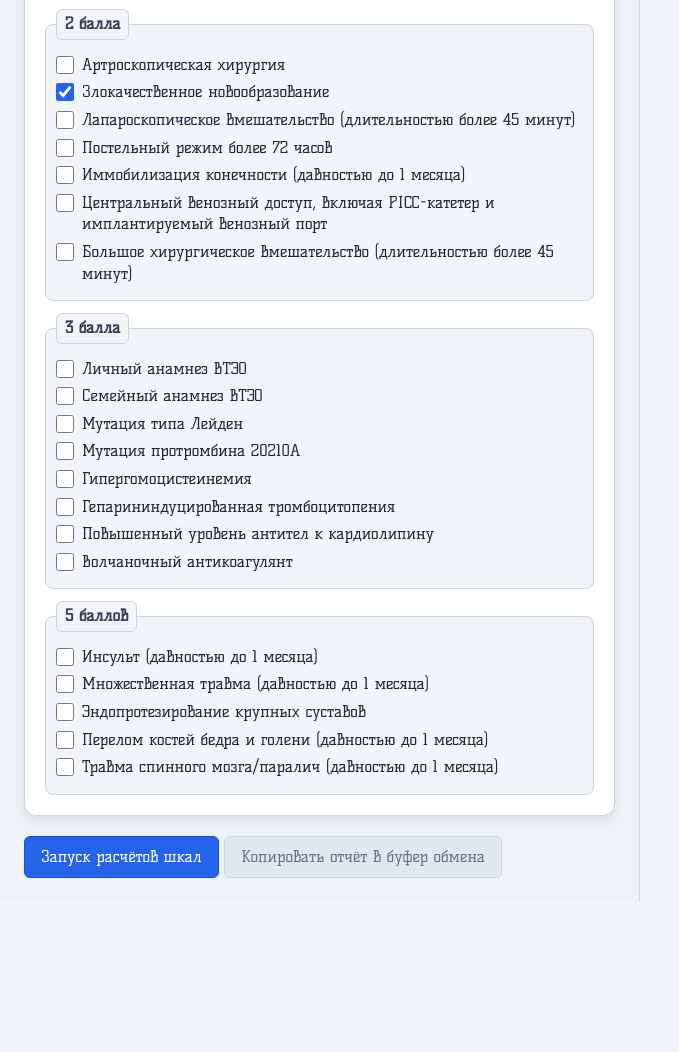
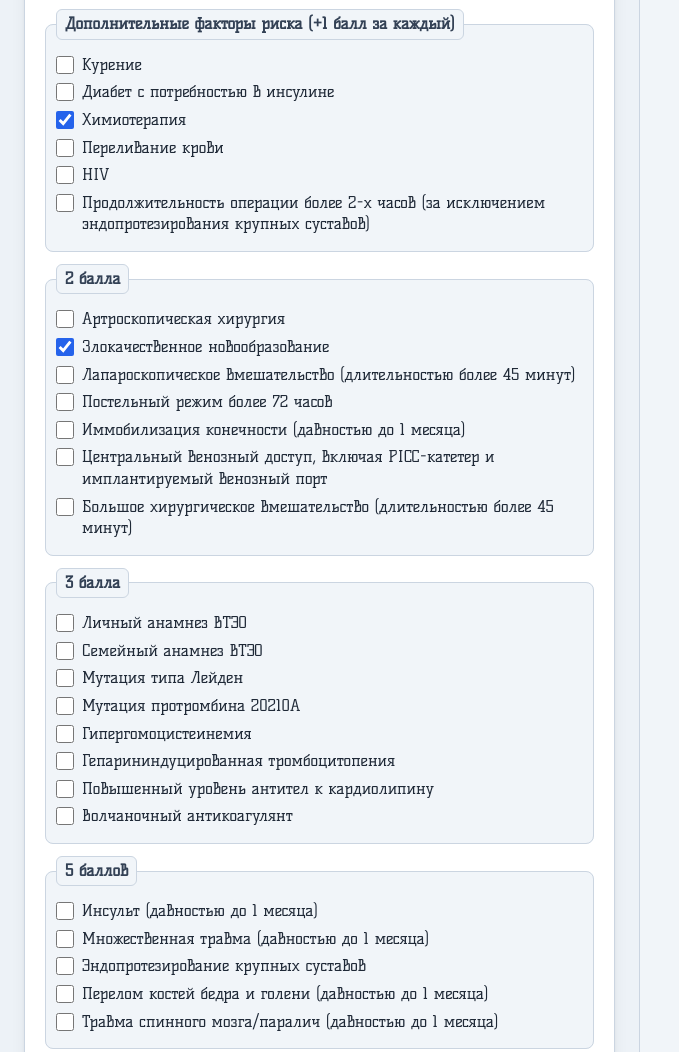
Before and after one commit to RZhihorev/scalestorm, a plain HTML site: page index.html in a window 1280 px wide. Shown: the part 4180-5232 px from the top of the page, without its empty margins (0-679 px from the left). Before the commit the page ends 5082 px from the top, so only its background shows below. Drawn offline with Linux system fonts and the light colour scheme.

Commit message:
wip: add additional caprini factors panel

```diff
--- a/index.html
+++ b/index.html
@@ -985,7 +985,8 @@
                     <h2>Расчёт риска развития ВТЭО по Caprini</h2>
 
                     <div class="caprini-layout">
-                        <fieldset>
+                        <!-- Верхняя строка: первая колонка -->
+                        <fieldset class="caprini-one">
                             <legend>1 балл</legend>
 
                             <label>
@@ -1025,7 +1026,8 @@
                                     type="checkbox"
                                     id="caprini-lung-disease"
                                 >
-                                Серьёзное заболевание лёгких (в том числе пневмония давностью до 1 месяца)
+                                Серьёзное заболевание лёгких
+                                (в том числе пневмония давностью до 1 месяца)
                             </label>
 
                             <label>
@@ -1034,7 +1036,8 @@
                                     id="caprini-contraception-hrt"
                                     disabled
                                 >
-                                Приём оральных контрацептивов, гормонозаместительная терапия
+                                Приём оральных контрацептивов,
+                                гормонозаместительная терапия
                             </label>
 
                             <label>
@@ -1052,7 +1055,9 @@
                                     id="caprini-obstetrics-pathology"
                                     disabled
                                 >
-                                В анамнезе: необъяснимые мертворождения, выкидыши (от 3 и более), преждевременные роды с токсикозом или задержка внутриутробного развития
+                                В анамнезе: необъяснимые мертворождения,
+                                выкидыши (от 3 и более), преждевременные роды
+                                с токсикозом или задержка внутриутробного развития
                             </label>
 
                             <label>
@@ -1068,7 +1073,8 @@
                                     type="checkbox"
                                     id="caprini-heart-failure"
                                 >
-                                Хроническая сердечная недостаточность (давностью до 1 месяца)
+                                Хроническая сердечная недостаточность
+                                (давностью до 1 месяца)
                             </label>
 
                             <label>
@@ -1092,7 +1098,8 @@
                                     type="checkbox"
                                     id="caprini-big-surgery-story"
                                 >
-                                Большое хирургическое вмешательство давностью до 1 месяца в анамнезе
+                                Большое хирургическое вмешательство
+                                давностью до 1 месяца в анамнезе
                             </label>
 
                             <label>
@@ -1104,7 +1111,8 @@
                             </label>
                         </fieldset>
 
-                        <div class="caprini-secondary">
+                        <!-- Верхняя строка: вторая колонка -->
+                        <div class="caprini-upper-right">
                             <fieldset>
                                 <legend>2 балла</legend>
 
@@ -1130,7 +1138,8 @@
                                         type="checkbox"
                                         id="caprini-laparo-surgery"
                                     >
-                                    Лапароскопическое вмешательство (длительностью более 45 минут)
+                                    Лапароскопическое вмешательство
+                                    (длительностью более 45 минут)
                                 </label>
 
                                 <label>
@@ -1154,7 +1163,8 @@
                                         type="checkbox"
                                         id="caprini-cath-cent-veins"
                                     >
-                                    Центральный венозный доступ, включая PICC-катетер и имплантируемый венозный порт
+                                    Центральный венозный доступ, включая PICC-катетер
+                                    и имплантируемый венозный порт
                                 </label>
 
                                 <label>
@@ -1162,7 +1172,8 @@
                                         type="checkbox"
                                         id="caprini-big-surgery"
                                     >
-                                    Большое хирургическое вмешательство (длительностью более 45 минут)
+                                    Большое хирургическое вмешательство
+                                    (длительностью более 45 минут)
                                 </label>
                             </fieldset>
 
@@ -1233,8 +1244,67 @@
                                     Волчаночный антикоагулянт
                                 </label>
                             </fieldset>
+                        </div>
 
-                            <fieldset>
+                        <!-- Нижняя строка: первая колонка -->
+                        <fieldset class="caprini-additional">
+                            <legend>
+                                Дополнительные факторы риска (+1 балл за каждый)
+                            </legend>
+
+                            <label>
+                                <input
+                                    type="checkbox"
+                                    id="caprini-smoking"
+                                >
+                                Курение
+                            </label>
+
+                            <label>
+                                <input
+                                    type="checkbox"
+                                    id="caprini-diabetes"
+                                >
+                                Диабет с потребностью в инсулине
+                            </label>
+
+                            <label>
+                                <input
+                                    type="checkbox"
+                                    id="caprini-chemotherapy"
+                                    checked
+                                >
+                                Химиотерапия
+                            </label>
+
+                            <label>
+                                <input
+                                    type="checkbox"
+                                    id="caprini-blood-transfusion"
+                                >
+                                Переливание крови
+                            </label>
+
+                            <label>
+                                <input
+                                    type="checkbox"
+                                    id="caprini-hiv"
+                                >
+                                HIV
+                            </label>
+
+                            <label>
+                                <input
+                                    type="checkbox"
+                                    id="caprini-great-surgery"
+                                >
+                                Продолжительность операции более 2-х часов
+                                (за исключением эндопротезирования крупных суставов)
+                            </label>
+                        </fieldset>
+
+                        <!-- Нижняя строка: вторая колонка -->
+                        <fieldset class="caprini-five">
                             <legend>5 баллов</legend>
 
                             <label>
@@ -1277,7 +1347,6 @@
                                 Травма спинного мозга/паралич (давностью до 1 месяца)
                             </label>
                         </fieldset>
-                        </div>
                     </div>
                 </div>
 
--- a/style.css
+++ b/style.css
@@ -722,33 +722,67 @@ button:disabled,
     }
 }
 
-/* Caprini: основная сетка */
+/* ========================================
+   Caprini
+   ======================================== */
+
+/* Общая сетка: две колонки и две строки */
 .caprini-layout {
     display: grid;
-    grid-template-columns: minmax(0, 1fr) minmax(0, 1fr);
+
+    grid-template-columns:
+        minmax(0, 1fr)
+        minmax(0, 1fr);
+
+    grid-template-areas:
+        "one        upper-right"
+        "additional five";
+
     align-items: stretch;
     gap: 12px;
     min-width: 0;
 }
 
-/* Правая колонка: разделы на 2, 3 и 5 баллов */
-.caprini-secondary {
+/* Верхняя строка: раздел на 1 балл */
+.caprini-block .caprini-one {
+    grid-area: one;
+}
+
+/* Верхняя строка: разделы на 2 и 3 балла */
+.caprini-block .caprini-upper-right {
+    grid-area: upper-right;
+
     display: flex;
     flex-direction: column;
     gap: 12px;
     min-width: 0;
 }
 
+/* Нижняя строка: дополнительные факторы */
+.caprini-block .caprini-additional {
+    grid-area: additional;
+}
+
+/* Нижняя строка: раздел на 5 баллов */
+.caprini-block .caprini-five {
+    grid-area: five;
+}
+
 /* Отступами между разделами управляют контейнеры */
 .caprini-block fieldset {
+    box-sizing: border-box;
     min-width: 0;
     margin: 0;
     padding: 8px 10px 10px;
 }
 
-/* Компактные заголовки разделов */
+/* Компактные заголовки с переносом длинного текста */
 .caprini-block fieldset > legend {
+    box-sizing: border-box;
+    max-width: 100%;
     padding: 3px 8px;
+    white-space: normal;
+    overflow-wrap: anywhere;
 }
 
 /* Чекбокс слева, текст справа */
@@ -756,6 +790,8 @@ button:disabled,
     display: flex;
     align-items: flex-start;
     gap: 8px;
+
+    min-width: 0;
     margin: 6px 0;
     line-height: 1.35;
 }
@@ -766,10 +802,16 @@ button:disabled,
     margin: 2px 0 0;
 }
 
-/* На узкой панели разделы идут в одну колонку */
+/* Узкая панель: все разделы располагаются в одну колонку */
 @container patient-panel (max-width: 46rem) {
     .caprini-layout {
         grid-template-columns: minmax(0, 1fr);
+
+        grid-template-areas:
+            "one"
+            "additional"
+            "upper-right"
+            "five";
     }
 }
 
```
Lines whose indentation alone changed are shown as unchanged.
